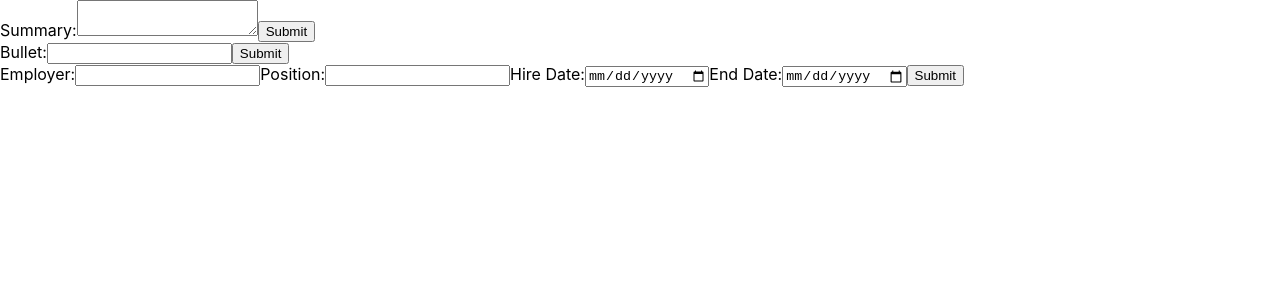
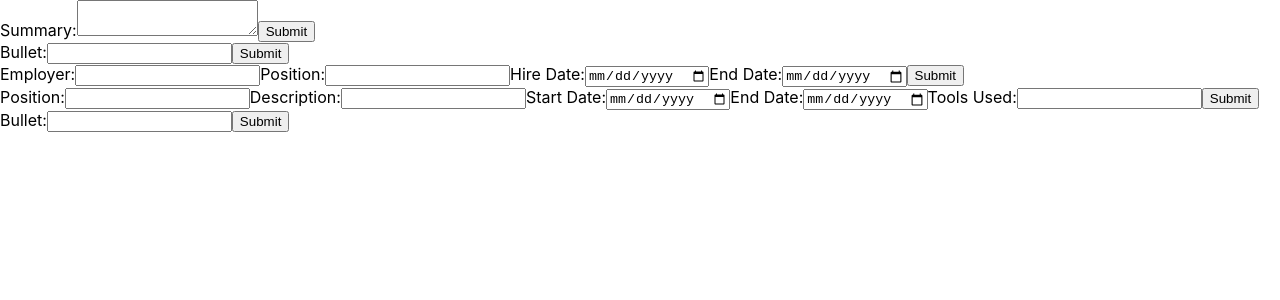
Before and after one commit to sammartorana/resume-app, a React (Create React App) app: page / in a window 1280 px wide. Shown: the top 300 px of the page. Built offline with nearby package versions, Linux system fonts and the light colour scheme.

Commit message:
project add

```diff
--- /dev/null
+++ b/src/ResumeForm/project-add.jsx
@@ -0,0 +1,82 @@
+import React from 'react';
+
+class AddProjectForm extends React.Component {
+	constructor(props) {
+		super(props);
+
+		this.state = {
+			position: '',
+			description: '',
+			startDate: '',
+			endDate: '',
+			bullets: [],
+		};
+		this.handleChange = this.handleChange.bind(this);
+		this.handleSubmit = this.handleSubmit.bind(this);
+		this.updateBullet = this.updateBullet.bind(this);
+	}
+
+	updateBullet(event) {
+		event.preventDefault();
+
+		console.log('adding', event.target.bullet.value);
+
+		this.setState({ bullets: [...this.state.bullets, event.target.bullet.value] });
+
+		console.log(this.state.bullets);
+	}
+
+	handleChange(event) {
+		const target = event.target.name;
+
+		this.setState({
+			[target]: event.target.value,
+		});
+
+		console.log(this.state);
+	}
+
+	handleSubmit(event) {
+		console.log('Final State:', this.state);
+		event.preventDefault();
+	}
+
+	render() {
+		return (
+			<div>
+				<form onSubmit={this.handleSubmit}>
+					<label>
+						Position:
+						<input name="position" onChange={this.handleChange} />
+					</label>
+					<label>
+						Description:
+						<input name="description" onChange={this.handleChange} />
+					</label>
+					<label>
+						Start Date:
+						<input type="date" name="startDate" onChange={this.handleChange} />
+					</label>
+					<label>
+						End Date:
+						<input type="date" name="endDate" onChange={this.handleChange} />
+					</label>
+					<label>
+						Tools Used:
+						<input name="tools" onChange={this.handleChange} />
+					</label>
+					<input type="submit" value="Submit" />
+				</form>
+				<form onSubmit={this.updateBullet}>
+					<label>
+						Bullet:
+						<input name="bullet" />
+					</label>
+					<input type="submit" value="Submit" />
+				</form>
+			</div>
+		);
+	}
+}
+
+export default AddProjectForm;
--- a/src/ResumeForm/resumeForm.js
+++ b/src/ResumeForm/resumeForm.js
@@ -3,6 +3,7 @@ import SkillsForm from './skills';
 import ExperiencesForm from './experiences';
 import SummaryForm from './summary-update';
 import AddEmployerForm from './employer-add';
+import AddProjectForm from './project-add';
 
 class ResumeForm extends React.Component {
 	constructor(props) {
@@ -47,6 +48,7 @@ class ResumeForm extends React.Component {
                 <ExperiencesForm /> */}
 				<SummaryForm />
 				<AddEmployerForm />
+				<AddProjectForm />
 			</div>
 		);
 	}
```
